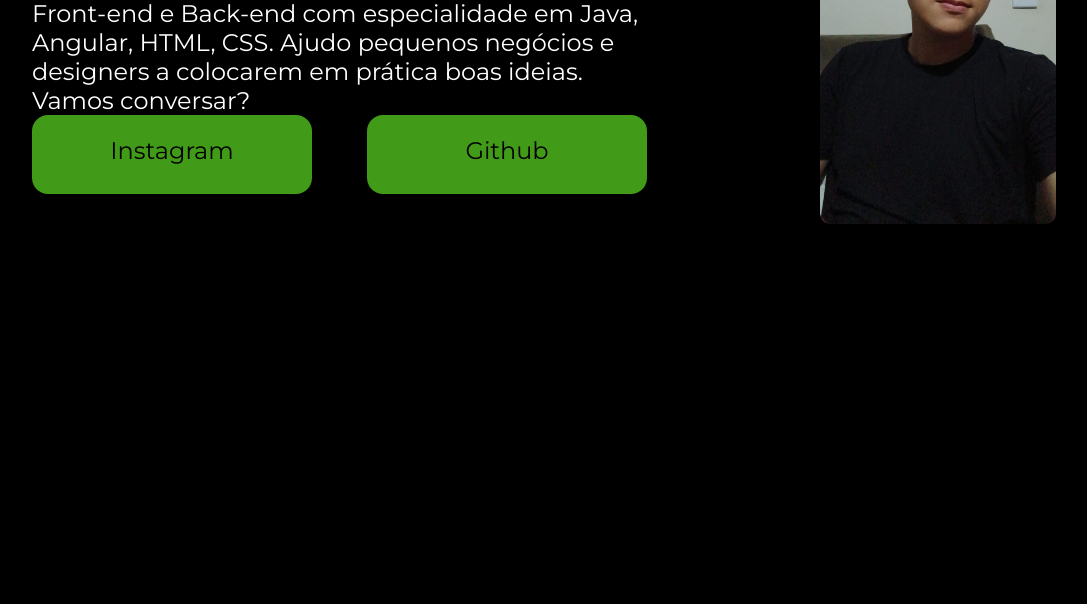
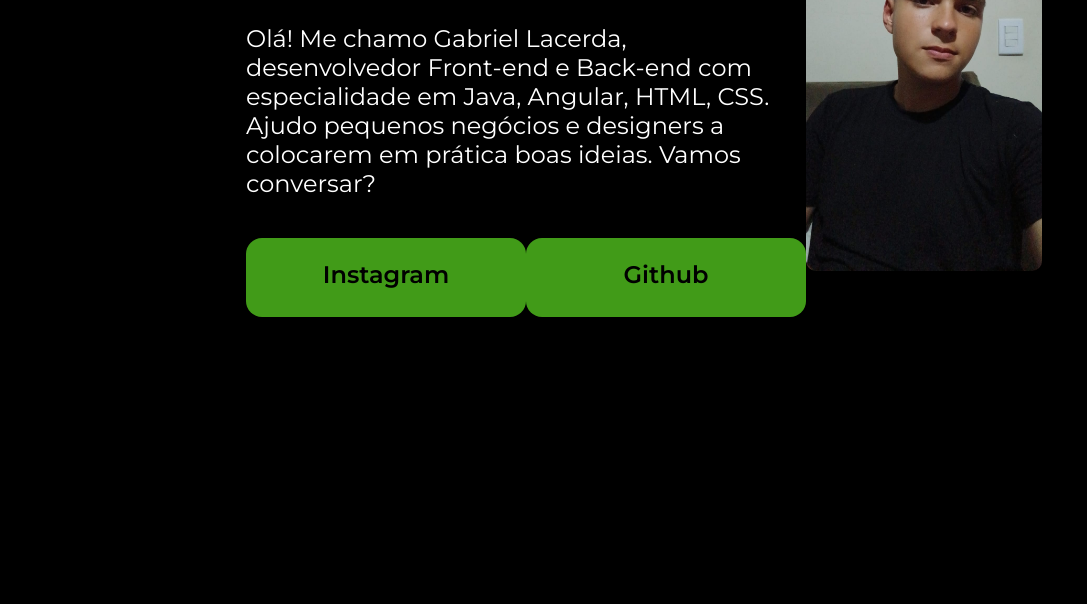
Before and after one commit to GabrielPKTN/portfolio.github.io, a plain HTML site: page portfolio/index.html in a window 1280 px wide. Shown: the part 324-928 px from the top of the page, without its empty margins (96-1183 px from the left). Drawn offline with nearby package versions, Linux system fonts and the light colour scheme.

Commit message:
Ajuste do espaçamento, aplicando o gap pela primeira vez

```diff
--- a/portfolio/style.css
+++ b/portfolio/style.css
@@ -14,7 +14,7 @@ body{
 }
 
 main.apresentacao{
-    margin: 10%;
+    margin: 10% 15%;
     display: flex;
     align-items: center;
     justify-content: space-between;
@@ -22,6 +22,10 @@ main.apresentacao{
 
 section.apresentacao_de_conteudo{
     width: 615px;
+    display: flex;
+    flex-direction: column;
+    gap: 40px;
+    margin-left: 150px;
 }
 
 h1.titulo{
@@ -51,11 +55,11 @@ a.link_do_botao{
     height: 79px;
     text-align: center;
     font-size: 24px;
-    font-weight: 600px;
     padding: 21.5px;
     text-decoration: none;
     color: black;
     font-family: "Montserrat", sans-serif;
+    font-weight: 600;
 }
 
 img{
@@ -64,4 +68,5 @@ img{
     width: auto;
     height: auto;
     border-radius: 10px;
+    margin-right: 150px;
 }
```
Also changed, not shown: preview.png.
